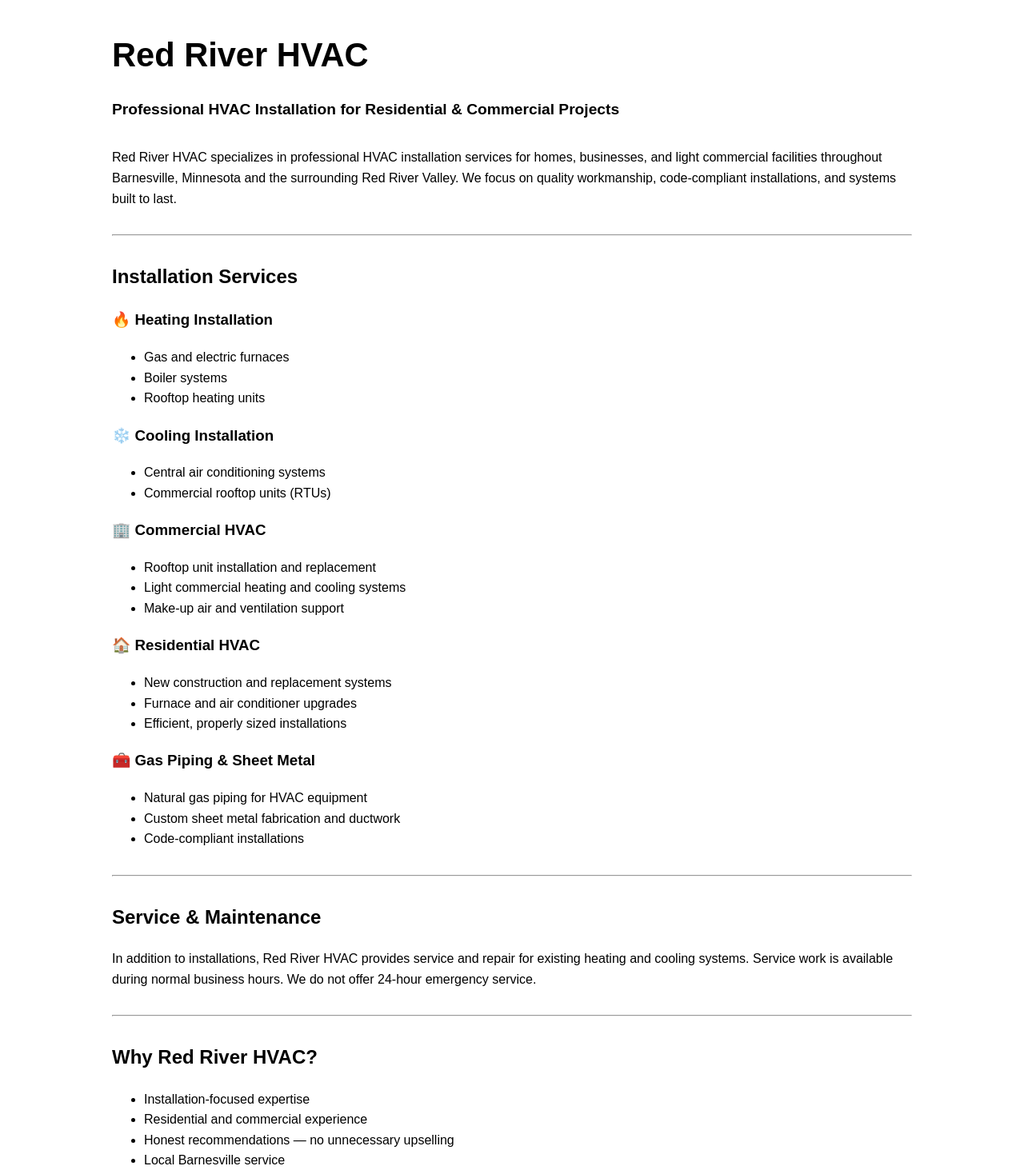
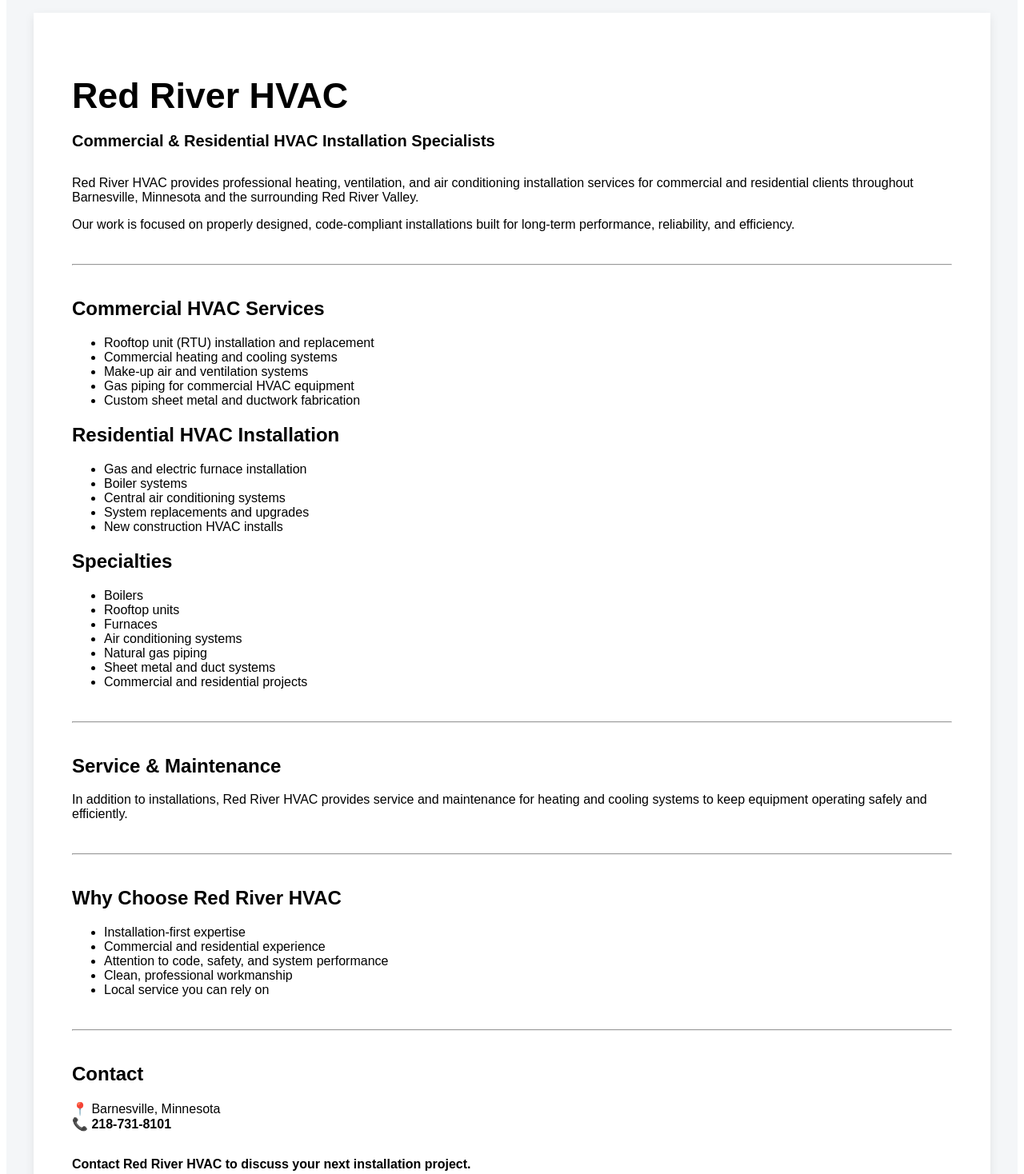
Before and after one commit to millereric819-oss/red-river-hvac-website, a Next.js app: page / in a window 1280 px wide. Shown: the part 40-1508 px from the top of the page at 80% size. Built offline with nearby package versions, Linux system fonts and the light colour scheme.

Commit message:
Update page.tsx

```diff
--- a/app/page.tsx
+++ b/app/page.tsx
@@ -2,104 +2,110 @@ export default function Home() {
   return (
     <main
       style={{
-        fontFamily: "Arial, sans-serif",
-        padding: "2.5rem",
-        maxWidth: "1000px",
-        margin: "0 auto",
-        lineHeight: "1.6",
+        fontFamily: "Arial, Helvetica, sans-serif",
+        backgroundColor: "#f4f6f8",
+        padding: "3rem 1.5rem",
+        minHeight: "100vh",
       }}
     >
-      <h1 style={{ fontSize: "2.6rem", marginBottom: "0.5rem" }}>
+      <div
+        style={{
+          maxWidth: "1100px",
+          margin: "0 auto",
+          backgroundColor: "#ffffff",
+          padding: "3rem",
+          boxShadow: "0 4px 12px rgba(0,0,0,0.08)",
+        }}
+      >
+        <h1 style={{ fontSize: "2.8rem", marginBottom: "0.5rem" }}>
           Red River HVAC
         </h1>
 
-      <p style={{ fontSize: "1.2rem", fontWeight: "bold", marginBottom: "2rem" }}>
-        Professional HVAC Installation for Residential & Commercial Projects
+        <p
+          style={{
+            fontSize: "1.25rem",
+            fontWeight: "bold",
+            marginBottom: "2rem",
+          }}
+        >
+          Commercial & Residential HVAC Installation Specialists
         </p>
 
         <p>
-        Red River HVAC specializes in professional HVAC installation services for
-        homes, businesses, and light commercial facilities throughout Barnesville,
-        Minnesota and the surrounding Red River Valley.
-        We focus on quality workmanship, code-compliant installations,
-        and systems built to last.
+          Red River HVAC provides professional heating, ventilation, and air
+          conditioning installation services for commercial and residential
+          clients throughout Barnesville, Minnesota and the surrounding
+          Red River Valley.
         </p>
 
-      <hr style={{ margin: "2rem 0" }} />
+        <p>
+          Our work is focused on properly designed, code-compliant installations
+          built for long-term performance, reliability, and efficiency.
+        </p>
 
-      <h2>Installation Services</h2>
+        <hr style={{ margin: "2.5rem 0" }} />
 
-      <h3>🔥 Heating Installation</h3>
+        <h2>Commercial HVAC Services</h2>
         <ul>
-        <li>Gas and electric furnaces</li>
-        <li>Boiler systems</li>
-        <li>Rooftop heating units</li>
+          <li>Rooftop unit (RTU) installation and replacement</li>
+          <li>Commercial heating and cooling systems</li>
+          <li>Make-up air and ventilation systems</li>
+          <li>Gas piping for commercial HVAC equipment</li>
+          <li>Custom sheet metal and ductwork fabrication</li>
         </ul>
 
-      <h3>❄️ Cooling Installation</h3>
+        <h2>Residential HVAC Installation</h2>
         <ul>
+          <li>Gas and electric furnace installation</li>
+          <li>Boiler systems</li>
           <li>Central air conditioning systems</li>
-        <li>Commercial rooftop units (RTUs)</li>
+          <li>System replacements and upgrades</li>
+          <li>New construction HVAC installs</li>
         </ul>
 
-      <h3>🏢 Commercial HVAC</h3>
+        <h2>Specialties</h2>
         <ul>
-        <li>Rooftop unit installation and replacement</li>
-        <li>Light commercial heating and cooling systems</li>
-        <li>Make-up air and ventilation support</li>
+          <li>Boilers</li>
+          <li>Rooftop units</li>
+          <li>Furnaces</li>
+          <li>Air conditioning systems</li>
+          <li>Natural gas piping</li>
+          <li>Sheet metal and duct systems</li>
+          <li>Commercial and residential projects</li>
         </ul>
 
-      <h3>🏠 Residential HVAC</h3>
-      <ul>
-        <li>New construction and replacement systems</li>
-        <li>Furnace and air conditioner upgrades</li>
-        <li>Efficient, properly sized installations</li>
-      </ul>
-
-      <h3>🧰 Gas Piping & Sheet Metal</h3>
-      <ul>
-        <li>Natural gas piping for HVAC equipment</li>
-        <li>Custom sheet metal fabrication and ductwork</li>
-        <li>Code-compliant installations</li>
-      </ul>
-
-      <hr style={{ margin: "2rem 0" }} />
+        <hr style={{ margin: "2.5rem 0" }} />
 
         <h2>Service & Maintenance</h2>
         <p>
-        In addition to installations, Red River HVAC provides service and repair
-        for existing heating and cooling systems.
-        Service work is available during normal business hours.
-        We do not offer 24-hour emergency service.
+          In addition to installations, Red River HVAC provides service and
+          maintenance for heating and cooling systems to keep equipment operating
+          safely and efficiently.
         </p>
 
-      <hr style={{ margin: "2rem 0" }} />
+        <hr style={{ margin: "2.5rem 0" }} />
 
-      <h2>Why Red River HVAC?</h2>
+        <h2>Why Choose Red River HVAC</h2>
         <ul>
-        <li>Installation-focused expertise</li>
-        <li>Residential and commercial experience</li>
-        <li>Honest recommendations — no unnecessary upselling</li>
-        <li>Local Barnesville service</li>
-        <li>Quality workmanship done right the first time</li>
+          <li>Installation-first expertise</li>
+          <li>Commercial and residential experience</li>
+          <li>Attention to code, safety, and system performance</li>
+          <li>Clean, professional workmanship</li>
+          <li>Local service you can rely on</li>
         </ul>
 
-      <hr style={{ margin: "2rem 0" }} />
-
-      <h2>Service Area</h2>
-      <p>
-        Barnesville, Minnesota and surrounding Red River Valley communities.
-      </p>
+        <hr style={{ margin: "2.5rem 0" }} />
 
         <h2>Contact</h2>
         <p>
-        📍 Barnesville, MN<br />
+          📍 Barnesville, Minnesota<br />
           📞 <strong>218-731-8101</strong>
         </p>
 
         <p style={{ marginTop: "2rem", fontWeight: "bold" }}>
-        Call today to discuss your HVAC installation project.
+          Contact Red River HVAC to discuss your next installation project.
         </p>
+      </div>
     </main>
   );
 }
```
Lines whose indentation alone changed are shown as unchanged.
